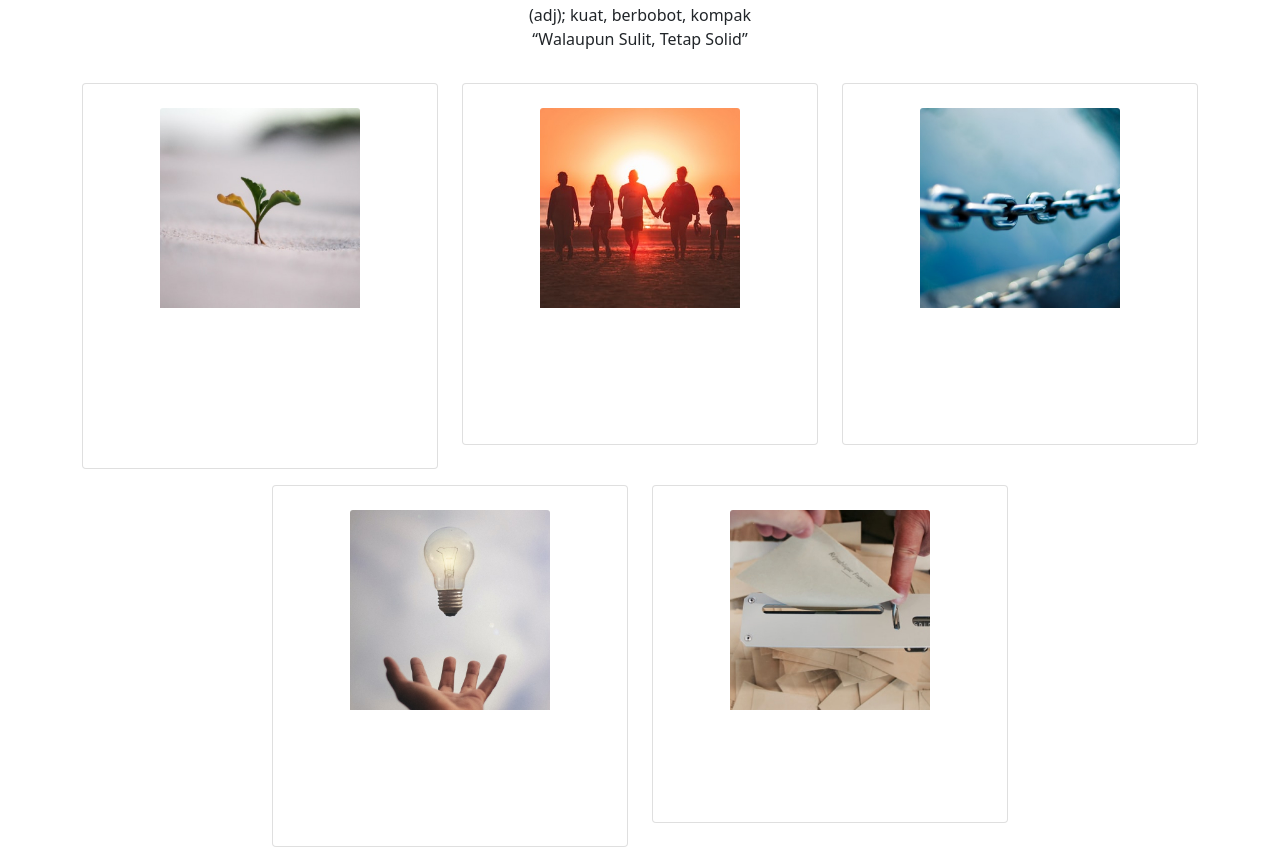
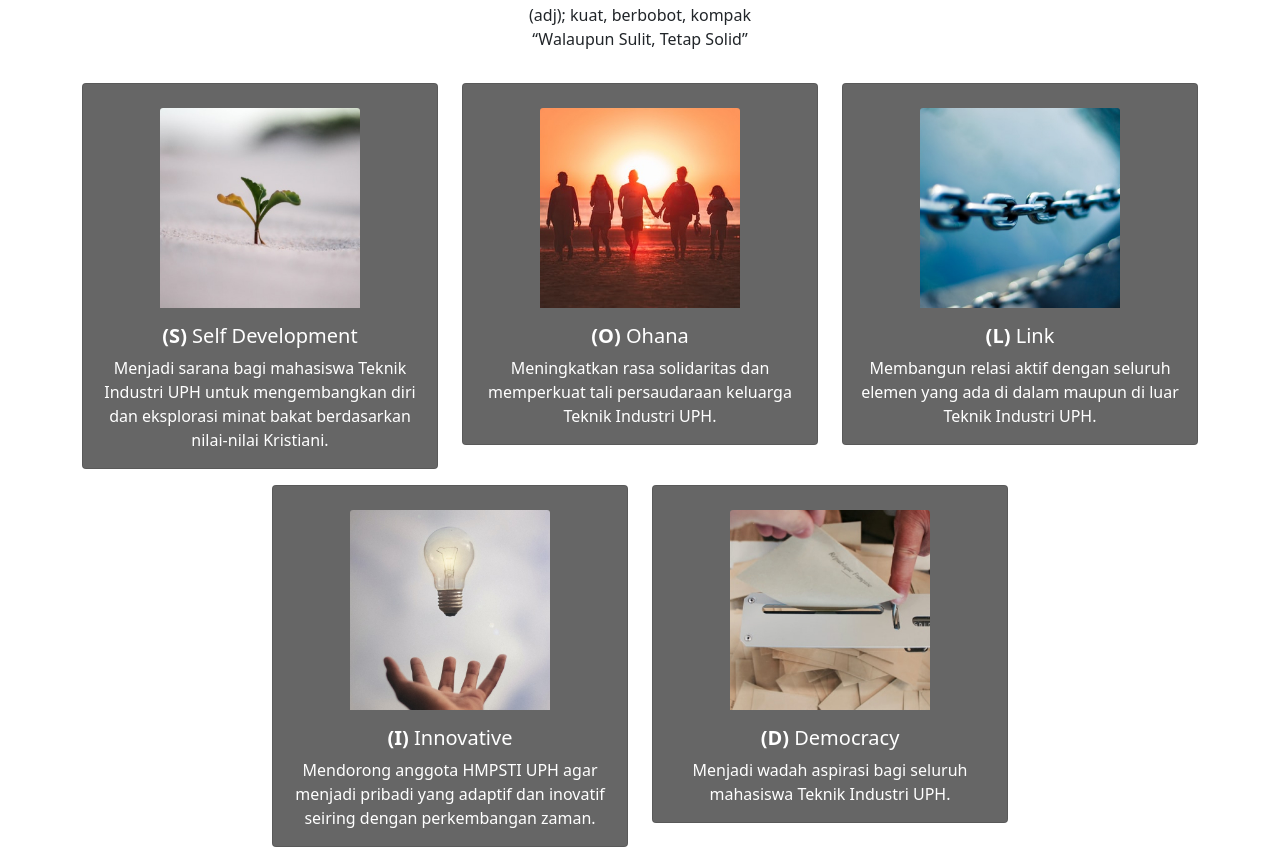
Before and after one commit to xleander/hmpsti, a plain HTML site: page index.html in a window 1280 px wide. Shown: the part 5440-6290 px from the top of the page. Drawn offline with nearby package versions, Linux system fonts and the light colour scheme.

Commit message:
Add files via upload

```diff
--- a/style.css
+++ b/style.css
@@ -25,3 +25,7 @@ section {
   width: 200px;
   height: 200px;
 }
+
+.card {
+  background-color: #666;
+}
```
